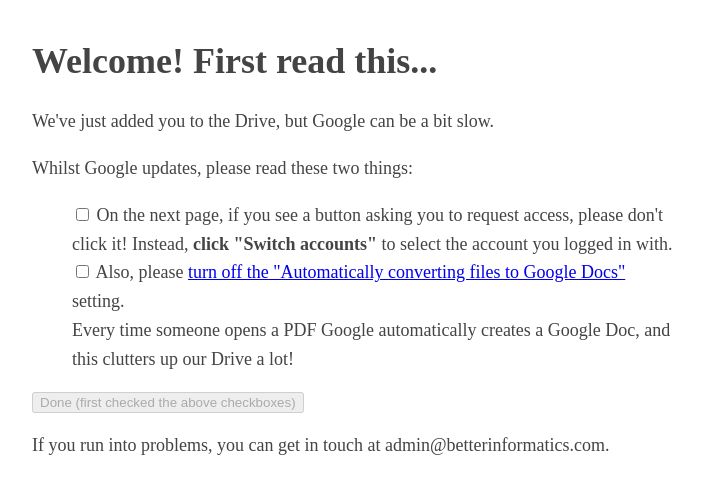
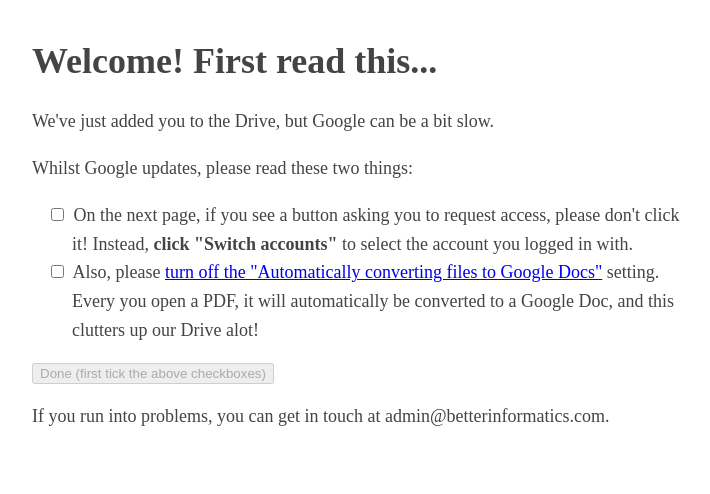
Before and after one commit to compsoc-edinburgh/bi-config, a Flask app: template templates/redirect.html in a window 1280 px wide. Shown: the top 494 px of the page, without its empty margins (283-993 px from the left). Run offline with Flask 2, Linux system fonts and the light colour scheme; the template is opened without the code that fills it, so the values that code supplies are empty; parts of the project's set-up code (start-up, migrations or seed data) failed here and were passed over; some libraries are stand-ins or nearby versions.

Commit message:
Improve styling in ef39ab07c31502bb95361 alot more

```diff
--- a/templates/redirect.html
+++ b/templates/redirect.html
@@ -22,6 +22,11 @@
         <style type="text/css">body{margin:40px
 auto;max-width:650px;line-height:1.6;font-size:18px;color:#444;padding:0
 10px}h1,h2,h3{line-height:1.2}
+            .needcheck {
+                position: relative;
+                left: -25px;
+                margin-right: -20px;
+            }
         </style>
     </head>
     <body>
@@ -53,8 +58,12 @@ auto;max-width:650px;line-height:1.6;font-size:18px;color:#444;padding:0
                             turn off the "Automatically converting files to Google Docs"</a>
                         setting.
                         <br>
-                        Every time someone opens a PDF Google automatically creates
-                        a Google Doc, and this clutters up our Drive a lot!
+                        Every you open a PDF, it will automatically be converted to
+                        a Google Doc, and this clutters up our Drive
+                        <a
+                            href="https://hyperboleandahalf.blogspot.com/2010/04/alot-is-better-than-you-at-everything.html"
+                            style="text-decoration: none; color: inherit;"
+                        >alot!</a>
                     </label>
                 </li>
             </ul>
@@ -67,7 +76,7 @@ auto;max-width:650px;line-height:1.6;font-size:18px;color:#444;padding:0
         </p>
 
         <script>
-            const undoneText = "Done (first checked the above checkboxes)";
+            const undoneText = "Done (first tick the above checkboxes)";
             const onChecked = () => {
                 const checks = document.querySelectorAll(".needcheck");
                 const button = document.querySelector("#doneBtn");
```
